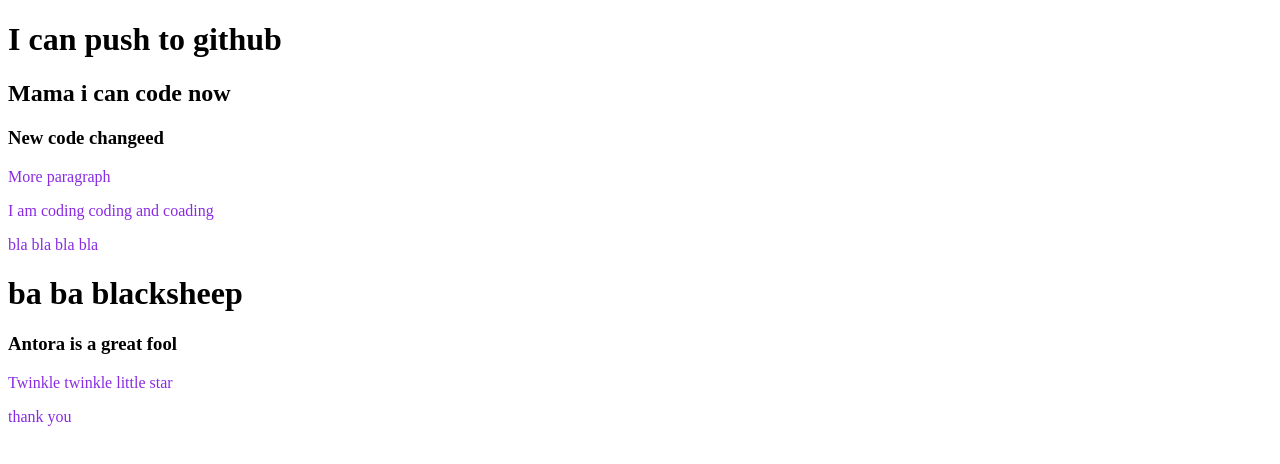
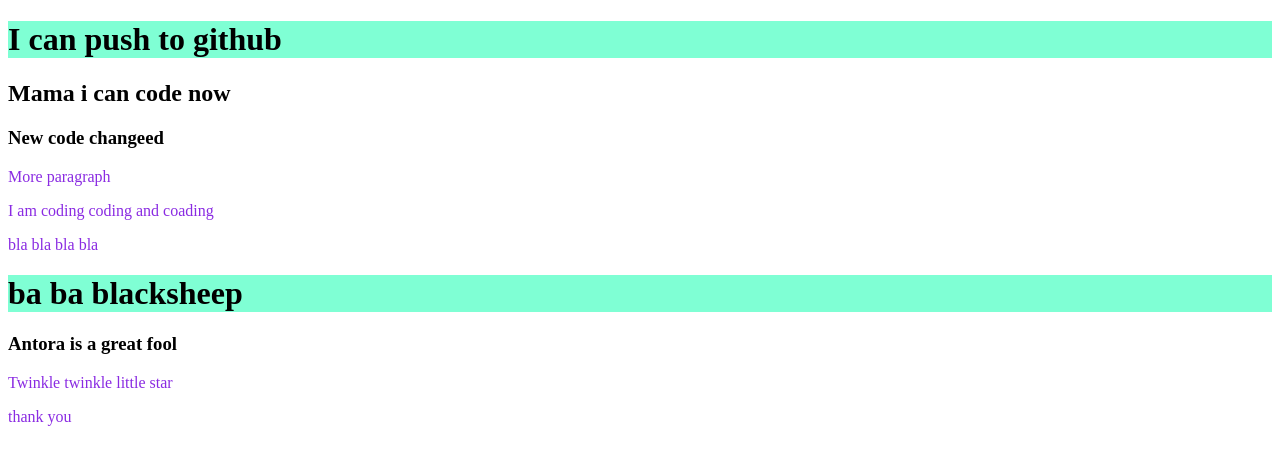
Before and after one commit to tashrifantora/My-Second-Repo, a plain HTML site: page Index.html in a window 1280 px wide. Drawn offline with Linux system fonts and the light colour scheme.

Commit message:
Update Style.css

```diff
--- a/Style.css
+++ b/Style.css
@@ -1,3 +1,6 @@
 p{
     color: blueviolet;
 }
+h1{
+    background-color: aquamarine;
+}
```
